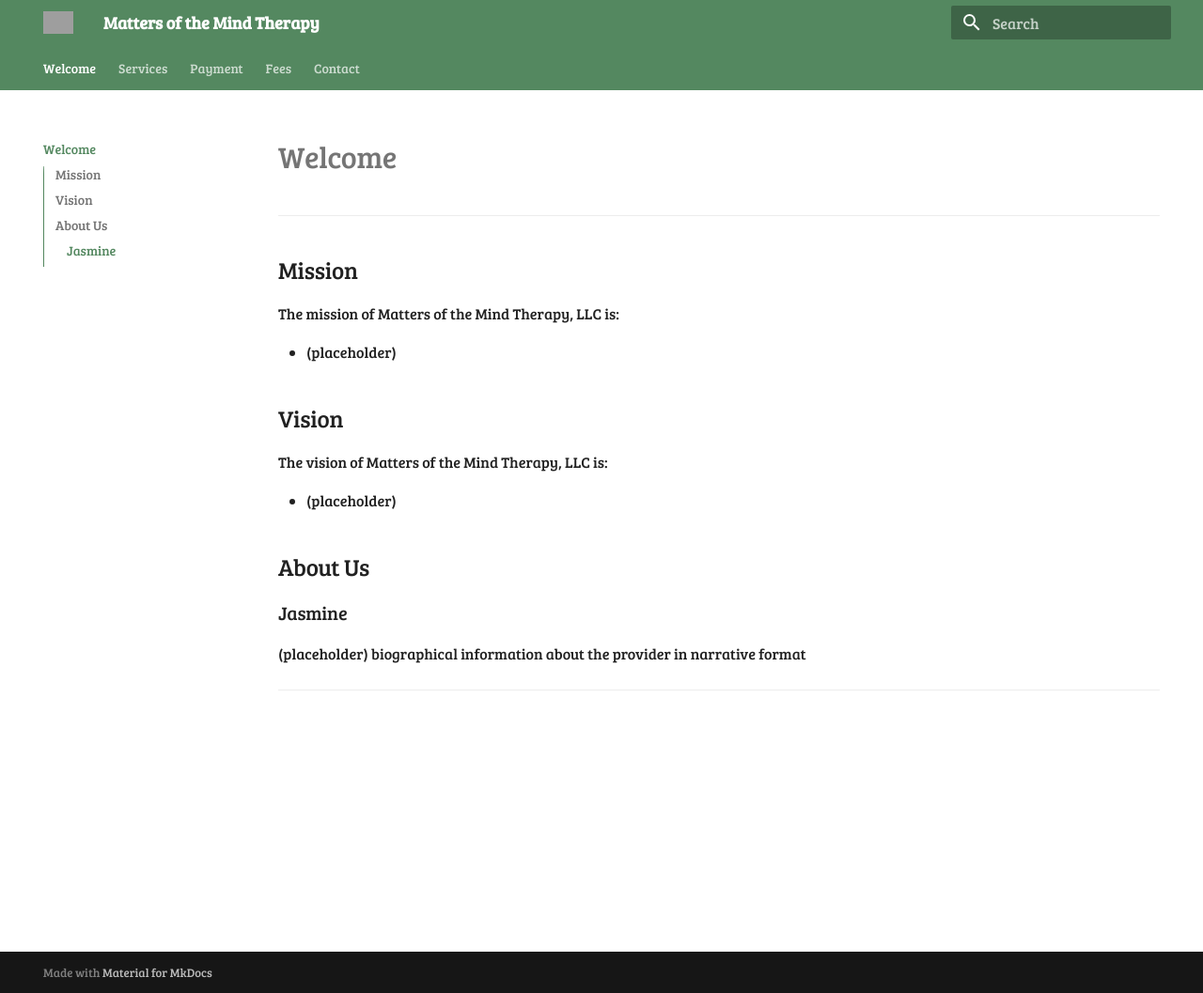
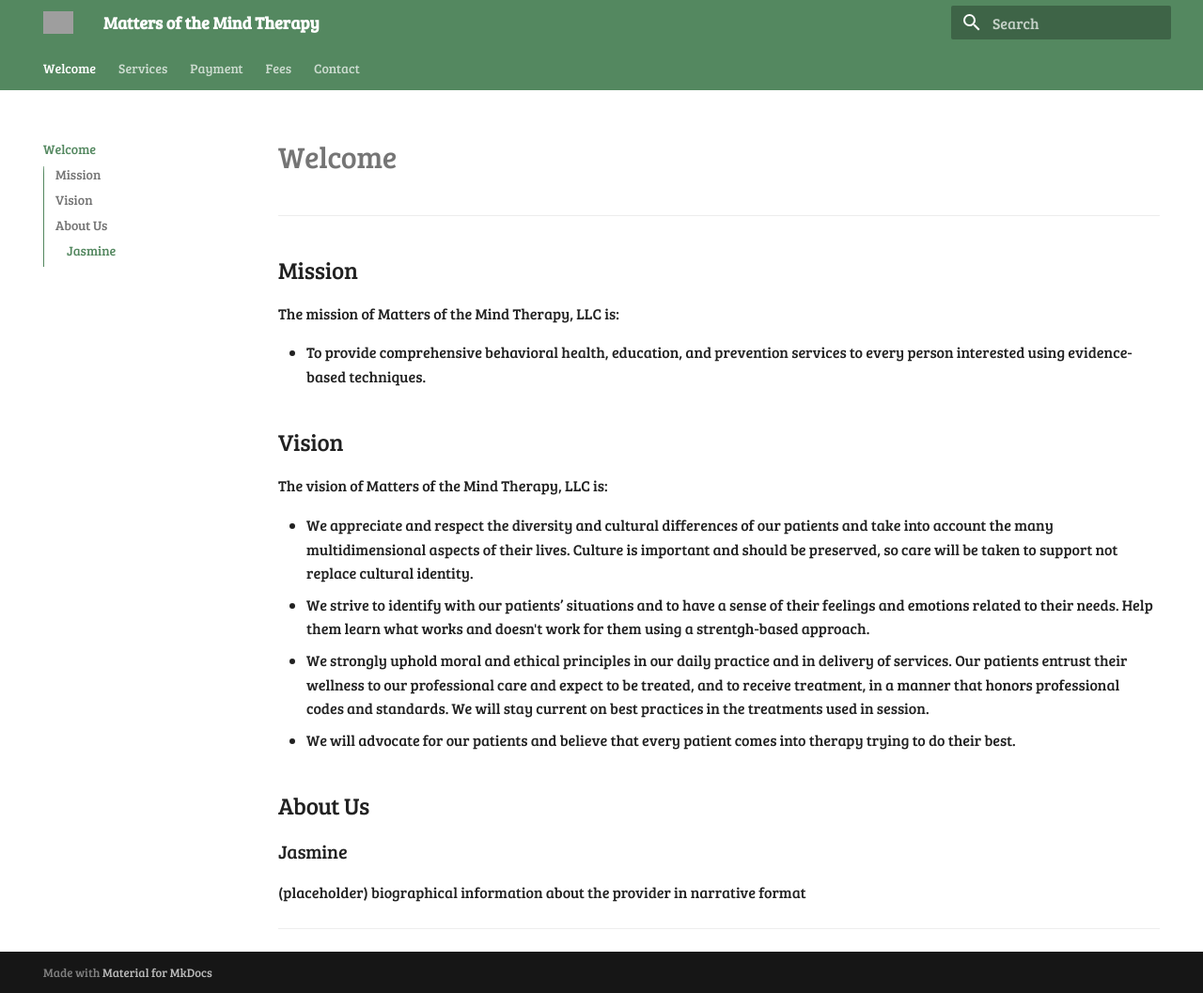
Before and after one commit to motm-therapy/website, an MkDocs documentation site: the page built from docs/index.md, in a window 1280 px wide and 1057 px high. Shown: the whole window at 94% size. Built offline with MkDocs 1.6.1 and Material for MkDocs 9.7.7, drawn with Linux system fonts in a browser that asks for light colours; grey boxes are pictures that could not be loaded.

Commit message:
Update index.md

```diff
--- a/docs/index.md
+++ b/docs/index.md
@@ -6,13 +6,16 @@
 
 The mission of Matters of the Mind Therapy, LLC is:
 
-- (placeholder)
+- To provide comprehensive behavioral health, education, and prevention services to every person interested using evidence-based techniques.
 
 ## Vision
 
 The vision of Matters of the Mind Therapy, LLC is:
 
-- (placeholder)
+- We appreciate and respect the diversity and cultural differences of our patients and take into account the many multidimensional aspects of their lives. Culture is important and should be preserved, so care will be taken to support not replace cultural identity.
+- We strive to identify with our patients’ situations and to have a sense of their feelings and emotions related to their needs. Help them learn what works and doesn't work for them using a strentgh-based approach.
+- We strongly uphold moral and ethical principles in our daily practice and in delivery of services. Our patients entrust their wellness to our professional care and expect to be treated, and to receive treatment, in a manner that honors professional codes and standards.  We will stay current on best practices in the treatments used in session.
+- We will advocate for our patients and believe that every patient comes into therapy trying to do their best.
 
 ## About Us
 
```
